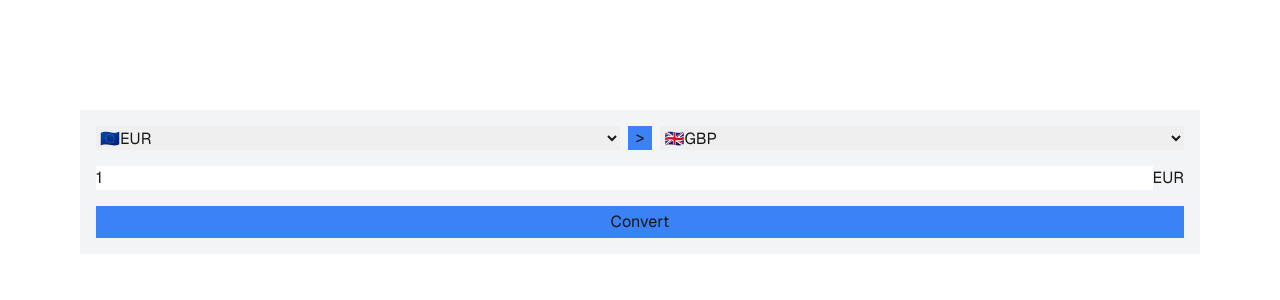
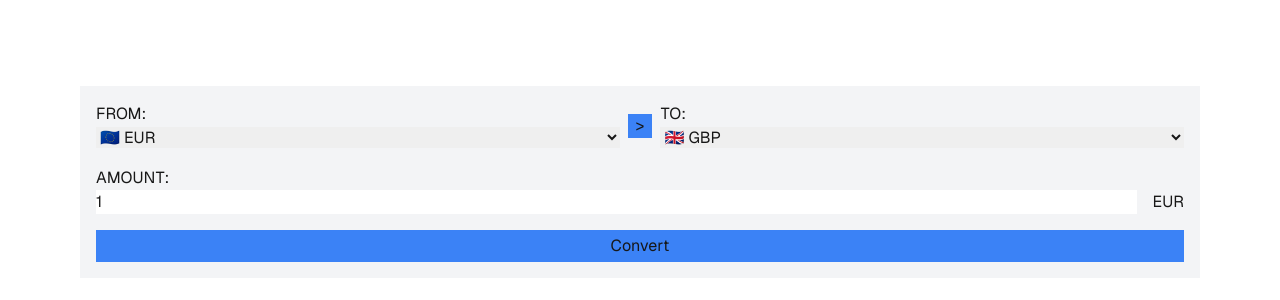
Before and after one commit to lkatkus/TechTask-TransferGo-2024, a Next.js app: page / in a window 1280 px wide. Shown: the part 218-518 px from the top of the page. Built offline with nearby package versions, Linux system fonts and the light colour scheme.

Commit message:
tg: update ConversionWidget to use formik

```diff
--- a/package.json
+++ b/package.json
@@ -10,6 +10,7 @@
   },
   "dependencies": {
     "@tanstack/react-query": "^5.56.2",
+    "formik": "^2.4.6",
     "next": "14.2.13",
     "react": "^18",
     "react-dom": "^18"
--- /dev/null
+++ b/src/components/NumberInput.tsx
@@ -0,0 +1,29 @@
+export const NumberInput = ({
+  label,
+  value,
+  error,
+  name,
+  suffix,
+  onBlur,
+  onChange,
+}) => {
+  return (
+    <div className="flex-1 flex flex-col">
+      <div>{label}</div>
+      <div className="flex">
+        <input
+          className="flex-1"
+          type="number"
+          min={0.01}
+          step="0.01"
+          name={name}
+          value={value}
+          onBlur={onBlur}
+          onChange={onChange}
+        />
+        {suffix && <div className="ml-4">{suffix}</div>}
+      </div>
+      {error && <div className="text-red-500">{error}</div>}
+    </div>
+  );
+};
--- /dev/null
+++ b/src/components/SelectInput.tsx
@@ -0,0 +1,16 @@
+export const SelectInput = ({ label, value, name, options, onChange }) => {
+  return (
+    <div className="flex-1">
+      <div>{label}</div>
+      <select className="w-full" name={name} value={value} onChange={onChange}>
+        {options.map(({ value, label, disabled }) => {
+          return (
+            <option key={value} value={value} disabled={disabled}>
+              {label}
+            </option>
+          );
+        })}
+      </select>
+    </div>
+  );
+};
--- /dev/null
+++ b/src/components/Spinner.tsx
@@ -0,0 +1,7 @@
+export const Spinner = () => {
+  return (
+    <div className="absolute bg-blue-100 bg-opacity-50 top-0 left-0 w-full h-full flex justify-center items-center">
+      LOADING...
+    </div>
+  );
+};
--- a/src/widgets/ConversionWidget/ConversionWidget.constants.tsx
+++ b/src/widgets/ConversionWidget/ConversionWidget.constants.tsx
@@ -6,9 +6,9 @@ export const INITIAL_AMOUNT = 1;
 export const INITIAL_FROM_CURRENCY = "EUR";
 export const INITIAL_TO_CURRENCY = "GBP";
 
-export const AVAILABLE_CURRENCY: { code: CurrencyCode; icon: string }[] = [
-  { code: "PLN", icon: "🇵🇱" },
-  { code: "EUR", icon: "🇪🇺" },
-  { code: "GBP", icon: "🇬🇧" },
-  { code: "UAH", icon: "🇺🇦" },
+export const AVAILABLE_CURRENCY: { value: CurrencyCode; label: string }[] = [
+  { value: "PLN", label: "🇵🇱 PLN" },
+  { value: "EUR", label: "🇪🇺 EUR" },
+  { value: "GBP", label: "🇬🇧 GBP" },
+  { value: "UAH", label: "🇺🇦 UAH" },
 ];
--- a/src/widgets/ConversionWidget/ConversionWidget.tsx
+++ b/src/widgets/ConversionWidget/ConversionWidget.tsx
@@ -1,7 +1,7 @@
 "use client";
 
 import { QueryClient, QueryClientProvider } from "@tanstack/react-query";
-import { ChangeEventHandler, useEffect, useState } from "react";
+import { useEffect, useState } from "react";
 import { CurrencyCode } from "./ConversionWidget.types";
 import {
   AVAILABLE_CURRENCY,
@@ -9,19 +9,18 @@ import {
   INITIAL_TO_CURRENCY,
 } from "./ConversionWidget.constants";
 import { useConversionQuery } from "./ConversionWidget.api";
+import { useFormik } from "formik";
+import { SelectInput } from "@/components/SelectInput";
+import { NumberInput } from "@/components/NumberInput";
+import {
+  getCurrencyOptions,
+  validateConversionForm,
+} from "./ConversionWidget.utils";
+import { Spinner } from "@/components/Spinner";
 
 const ConversionWidget = () => {
   const [queryEnabled, setQueryEnabled] = useState(false);
   const [updatingToAmount, setUpdatingToAmount] = useState(false);
-
-  const [fromAmount, setFromAmount] = useState(1);
-  const [fromCurrency, setFromCurrency] = useState<CurrencyCode>(
-    INITIAL_FROM_CURRENCY
-  );
-
-  const [toAmount, setToAmount] = useState(1);
-  const [toCurrency, setToCurrency] =
-    useState<CurrencyCode>(INITIAL_TO_CURRENCY);
 
   const [conversionConfig, setConversionConfig] = useState<{
     from: CurrencyCode;
@@ -40,97 +39,105 @@ const ConversionWidget = () => {
     amount: String(conversionConfig.amount),
   });
 
-  const handleClickSwitchCurrency = () => {
-    setFromCurrency(toCurrency);
-    setToCurrency(fromCurrency);
+  const formik = useFormik({
+    initialValues: {
+      from: INITIAL_FROM_CURRENCY,
+      to: INITIAL_TO_CURRENCY,
+      fromAmount: 1,
+      toAmount: 1,
+    },
+    onSubmit: (values) => {
+      const payload: any = updatingToAmount
+        ? {
+            from: values.to,
+            to: values.from,
+            amount: values.toAmount,
+          }
+        : {
+            from: values.from,
+            to: values.to,
+            amount: values.fromAmount,
+          };
 
-    setConversionConfig({
-      from: toCurrency,
-      to: fromCurrency,
-      amount: fromAmount,
-    });
+      setConversionConfig(payload);
+
+      if (!queryEnabled) {
+        setQueryEnabled(true);
+      }
+    },
+    validate: validateConversionForm,
+  });
+
+  const handleSubmit = () => {
+    formik.submitForm();
   };
 
-  const handleClickConvert = () => {
-    setQueryEnabled(true);
+  const handleClickSwitchCurrency = (e) => {
+    e.preventDefault();
+
+    const { values } = formik;
+
+    formik.setFieldValue("from", values.to);
+    formik.setFieldValue("to", values.from);
+
+    // @TODO check issue when switching currencies over the limit
+
+    if (queryEnabled) {
+      formik.submitForm();
+    }
   };
 
-  const handleChangeFromCurrency: ChangeEventHandler<HTMLSelectElement> = (
-    e
-  ) => {
-    const newValue = e.target.value as CurrencyCode;
+  const handleChangeWithSubmit = (e) => {
+    formik.handleChange(e);
 
-    setFromCurrency(newValue);
-    setConversionConfig((v) => ({ ...v, from: newValue }));
+    if (queryEnabled) {
+      formik.submitForm();
+    }
   };
 
-  const handleChangeToCurrency: ChangeEventHandler<HTMLSelectElement> = (e) => {
-    const newValue = e.target.value as CurrencyCode;
+  const handleBlurWithSubmit = (e) => {
+    formik.handleBlur(e);
 
-    setToCurrency(newValue);
-    setConversionConfig((v) => ({ ...v, to: newValue }));
+    if (queryEnabled) {
+      formik.submitForm();
+    }
   };
 
-  const handleChangeFromAmount: ChangeEventHandler<HTMLInputElement> = (e) => {
-    const newValue = e.target.value;
-    const parsedNumber = Number(newValue);
+  const handleBlurToAmount = (e) => {
+    formik.handleBlur(e);
+    setUpdatingToAmount(true);
 
-    setFromAmount(parsedNumber);
-    setConversionConfig({
-      from: fromCurrency,
-      to: toCurrency,
-      amount: parsedNumber,
-    });
-  };
-
-  const handleChangeToAmount: ChangeEventHandler<HTMLInputElement> = (e) => {
-    const newValue = e.target.value;
-    const parsedNumber = Number(newValue);
-
-    setUpdatingToAmount(true);
-    setToAmount(parsedNumber);
-    setConversionConfig({
-      from: toCurrency,
-      to: fromCurrency,
-      amount: parsedNumber,
-    });
+    if (queryEnabled) {
+      formik.submitForm();
+    }
   };
 
   useEffect(() => {
     if (data) {
       if (updatingToAmount) {
         setUpdatingToAmount(false);
-        setFromAmount(data.toAmount);
-        setToAmount(data.fromAmount);
+
+        formik.setFieldValue("fromAmount", data.toAmount);
+        formik.setFieldValue("toAmount", data.fromAmount);
       } else {
-        setFromAmount(data.fromAmount);
-        setToAmount(data.toAmount);
+        formik.setFieldValue("toAmount", data.toAmount);
       }
     }
   }, [data]);
 
   return (
-    <div className="relative w-full p-4 bg-gray-100">
-      {isFetching && (
-        <div className="absolute bg-gray-100 bg-opacity-50 top-0 left-0 w-full h-full flex justify-center items-center">
-          LOADING...
+    <div className=" w-full p-4 bg-gray-100 relative">
+      {isFetching && <Spinner />}
+      <div className="w-full flex mb-4 items-center">
+        <div className="flex-1">
+          <SelectInput
+            label="FROM:"
+            name="from"
+            value={formik.values.from}
+            onChange={handleChangeWithSubmit}
+            options={getCurrencyOptions(AVAILABLE_CURRENCY, formik.values.to)}
+          />
         </div>
-      )}
-      <div className="w-full flex mb-4">
-        <select
-          className="flex-1"
-          value={fromCurrency}
-          onChange={handleChangeFromCurrency}
-        >
-          {AVAILABLE_CURRENCY.map(({ code, icon }) => {
-            return (
-              <option key={code} value={code} disabled={code === toCurrency}>
-                {icon}
-                {code}
-              </option>
-            );
-          })}
-        </select>
 
         <button
           className="bg-blue-500 mx-2 px-2"
@@ -139,56 +146,48 @@ const ConversionWidget = () => {
           {">"}
         </button>
 
-        <select
-          className="flex-1"
-          value={toCurrency}
-          onChange={handleChangeToCurrency}
-        >
-          {AVAILABLE_CURRENCY.map(({ code, icon }) => {
-            return (
-              <option key={code} value={code} disabled={code === fromCurrency}>
-                {icon}
-                {code}
-              </option>
-            );
-          })}
-        </select>
+        <div className="flex-1">
+          <SelectInput
+            label="TO:"
+            name="to"
+            value={formik.values.to}
+            onChange={handleChangeWithSubmit}
+            options={getCurrencyOptions(AVAILABLE_CURRENCY, formik.values.from)}
+          />
+        </div>
       </div>
 
       <div className="mb-4 flex">
-        <div className="flex-1 flex">
-          <input
-            className="flex-1"
-            type="number"
-            min={0.01}
-            step="0.01"
-            value={fromAmount}
-            onChange={handleChangeFromAmount}
+        <div className="flex-1 flex flex-col">
+          <NumberInput
+            label="AMOUNT:"
+            suffix={formik.values.from}
+            name="fromAmount"
+            value={formik.values.fromAmount}
+            error={formik.errors.fromAmount}
+            onBlur={handleBlurWithSubmit}
+            onChange={formik.handleChange}
           />
-          <div>{fromCurrency}</div>
         </div>
 
         {data && (
-          <div className="flex-1 flex">
-            <input
-              className="flex-1"
-              type="number"
-              min={0.01}
-              step="0.01"
-              value={toAmount}
-              onChange={handleChangeToAmount}
+          <div className="flex-1 flex flex-col">
+            <NumberInput
+              label="CONVERTED TO:"
+              suffix={formik.values.to}
+              name="toAmount"
+              value={formik.values.toAmount}
+              onBlur={handleBlurToAmount}
+              onChange={formik.handleChange}
+              error={formik.errors.toAmount}
             />
-            <div>{toCurrency}</div>
           </div>
         )}
       </div>
 
       {!data ? (
         <div>
-          <button
-            className="p-1 w-full bg-blue-500"
-            onClick={handleClickConvert}
-          >
+          <button onClick={handleSubmit} className="p-1 w-full bg-blue-500">
             Convert
           </button>
         </div>
@@ -208,7 +207,13 @@ const ConversionWidget = () => {
   );
 };
 
-const queryClient = new QueryClient();
+const queryClient = new QueryClient({
+  defaultOptions: {
+    queries: {
+      refetchOnWindowFocus: false,
+    },
+  },
+});
 
 const ConversionWidgetWithQueryClient = () => {
   return (
--- /dev/null
+++ b/src/widgets/ConversionWidget/ConversionWidget.utils.tsx
@@ -0,0 +1,30 @@
+export const validateConversionForm = (values: any) => {
+  const { from, fromAmount } = values;
+
+  const errors: any = {};
+
+  if (from === "PLN" && fromAmount > 20000) {
+    errors.fromAmount = "Max 20000PLN";
+  }
+
+  if (from === "EUR" && fromAmount > 5000) {
+    errors.fromAmount = "Max 5000EUR";
+  }
+
+  if (from === "GBP" && fromAmount > 1000) {
+    errors.fromAmount = "Max 1000GBP";
+  }
+
+  if (from === "UAH" && fromAmount > 50000) {
+    errors.fromAmount = "Max 50000UAH";
+  }
+
+  return errors;
+};
+
+export const getCurrencyOptions = (options, disabledOptions) => {
+  return options.map((option) => ({
+    ...option,
+    disabled: disabledOptions.includes(option.value),
+  }));
+};
```
Also changed, not shown: 1 other file (tests, documents, lock files or other folders).
